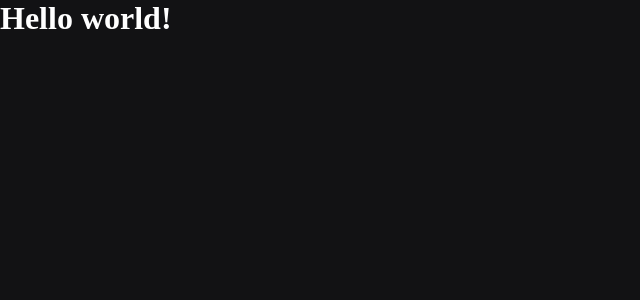
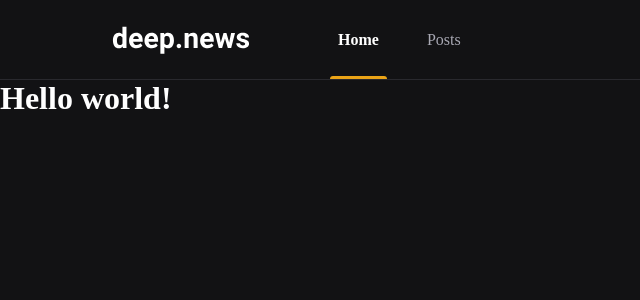
Before and after one commit to nullCommit/deepnews, a Next.js app: page / in a window 1280 px wide. Shown: the top 300 px of the page, without its empty margins (0-640 px from the left). Built offline with nearby package versions, Linux system fonts and the light colour scheme.

Commit message:
Cria o componente Header

```diff
--- /dev/null
+++ b/src/components/Header/index.tsx
@@ -0,0 +1,15 @@
+import styles from './styles.module.scss';
+
+export function Header() {
+  return (
+    <header className={styles.headerContainer}>
+      <div className={styles.headerContent}>
+        <img src='/images/logo.svg' alt='deepnews' />
+        <nav>
+          <a className={styles.active}>Home</a>
+          <a>Posts</a>
+        </nav>
+      </div>
+    </header>
+  );
+}
--- /dev/null
+++ b/src/components/Header/styles.module.scss
@@ -0,0 +1,56 @@
+// header
+.headerContainer {
+  height: 5rem;
+  border-bottom: 1px solid var(--gray-800);
+}
+
+// div principal
+.headerContent {
+  max-width: 1120px;
+  height: 5rem;
+  margin: 0 auto;
+  padding: 0 2rem;
+
+  display: flex;
+  align-items: center;
+
+  nav {
+    margin-left: 5rem;
+    height: 5rem;
+
+    a {
+      display: inline-block;
+      position: relative;
+      padding: 0 0.5rem;
+      height: 5rem;
+      line-height: 5rem;
+      color: var(--gray-300);
+
+      transition: color 0.2s;
+
+      & + a {
+        margin-left: 2rem;
+      }
+
+      &:hover {
+        color: var(--white);
+      }
+
+      &.active {
+        color: var(--white);
+        font-weight: bold;
+      }
+
+      &.active::after {
+        content: '';
+        height: 3px;
+        border-radius: 3px 3px 0 0;
+        width: 100%;
+        position: absolute;
+        bottom: 1px;
+        left: 0;
+        background: var(--yellow-500);
+      }
+    }
+  }
+}
--- a/src/pages/_app.tsx
+++ b/src/pages/_app.tsx
@@ -1,9 +1,15 @@
 import { AppProps } from 'next/app';
+import { Header } from '../components/Header';
 
 import '../styles/global.scss';
 
 function MyApp({ Component, pageProps }: AppProps) {
-  return <Component {...pageProps} />;
+  return (
+    <>
+      <Header />
+      <Component {...pageProps} />
+    </>
+  );
 }
 
 export default MyApp;
--- a/src/pages/_document.tsx
+++ b/src/pages/_document.tsx
@@ -10,6 +10,7 @@
             href='https://fonts.googleapis.com/css2?family=Roboto:wght@400;700;900&display=swap'
             rel='stylesheet'
           />
+          <link rel='shortcut icon' href='favicon.png' type='image/png' />
         </Head>
         <body>
           <Main />
--- a/src/styles/global.scss
+++ b/src/styles/global.scss
@@ -9,6 +9,7 @@
 
   --gray-100: #e1e1e6;
   --gray-300: #a8a8b3;
+  --gray-800: #29292e;
   --gray-900: #121214;
 
   --cyan-500: #61dafb;
```
